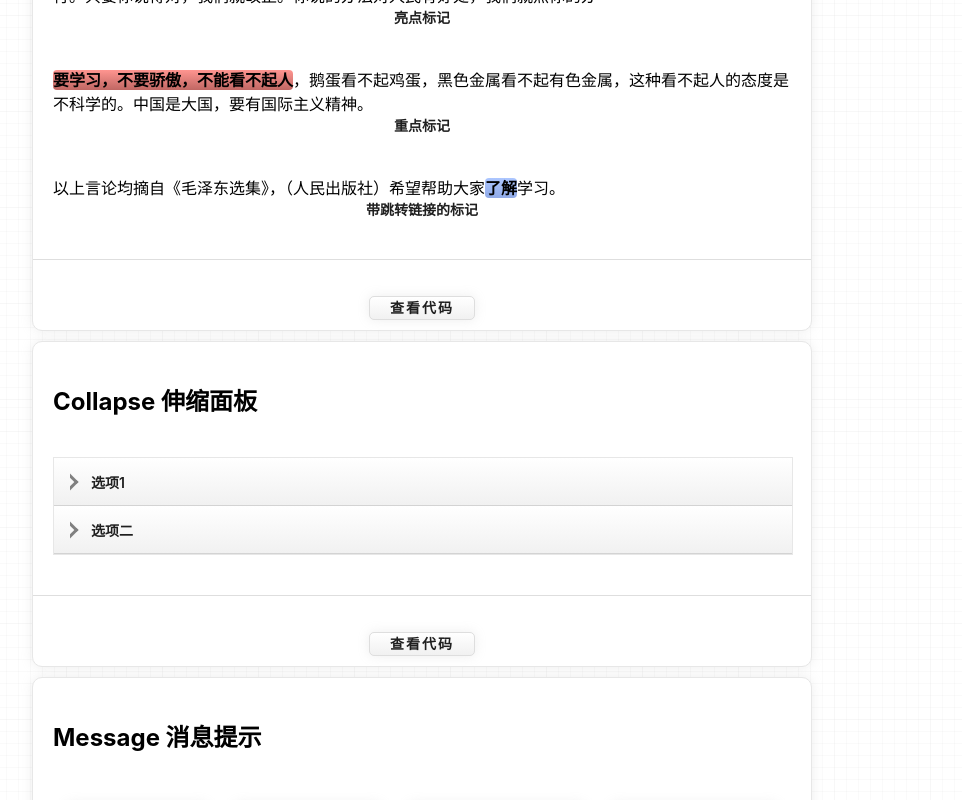
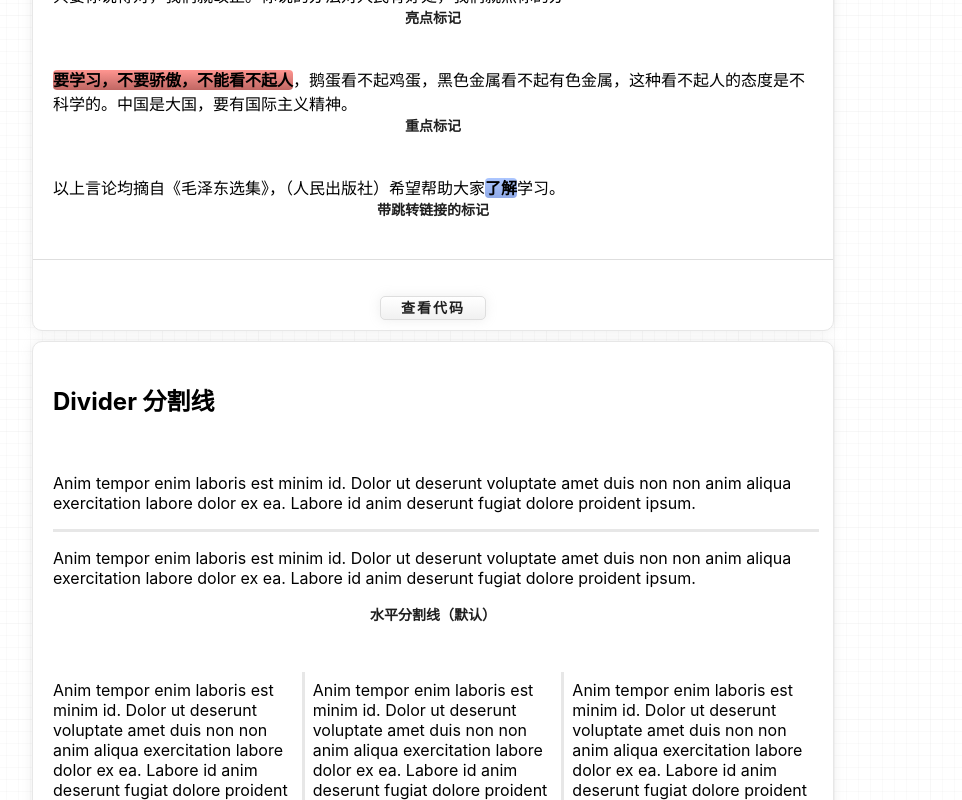
Before and after one commit to undefine4080/Wood-UI-React, a React (Vite) app: page / in a window 1280 px wide. Shown: the part 2000-2800 px from the top of the page, without its empty margins (318-1280 px from the left). Built offline with nearby package versions, Linux system fonts and the light colour scheme; a small style sheet from the web is missing.

Commit message:
static: 示例页面增加部分代码示例

```diff
--- a/src/App.tsx
+++ b/src/App.tsx
@@ -41,13 +41,13 @@ function App () {
 
               <CollapseItem label="导航">
                 <CollapseNav label="Nav 导航栏" disabled />
-                <CollapseNav label="Collapse 伸缩面板" url="#collapse" disabled />
+                <CollapseNav label="Collapse 伸缩面板" url="#collapse" />
               </CollapseItem>,
 
               <CollapseItem label="弹窗">
                 <CollapseNav label="Dialog 对话框" disabled />
                 <CollapseNav label="Popover 弹出层" disabled />
-                <CollapseNav label="Message 消息提示" url="#message" disabled />
+                <CollapseNav label="Message 消息提示" url="#message" />
               </CollapseItem>,
 
               <CollapseItem label="内容">
@@ -68,9 +68,9 @@ function App () {
             <IntroLayout />
             <IntroButton />
             <IntroMark />
+            <IntroDivider />
             <IntroCollapse />
             <IntroMessage />
-            <IntroDivider />
           </Main>
         }
       >
--- a/src/base/introComponent.tsx
+++ b/src/base/introComponent.tsx
@@ -6,7 +6,7 @@ export function IntroComponent ( props: any ) {
     useEffect( () => {
         document.querySelectorAll( "pre code" ).forEach( block => {
             try {
-
+                // @ts-ignore
                 hljs.highlightBlock( block );
             } catch ( e ) {
                 console.log( e );
@@ -17,7 +17,6 @@ export function IntroComponent ( props: any ) {
     const [ codeHeight, setCodeHeight ] = useState( '0px' );
 
     const switchCodePanel = () => {
-        debugger;
         if ( codeHeight === 'max-content' ) {
             setCodeHeight( '0px' );
         } else {
@@ -46,7 +45,7 @@ export function IntroComponent ( props: any ) {
             </section>
 
             <section className="intro__code" >
-                <pre style={ { overflow: 'hidden', height: codeHeight } }>
+                <pre style={ { overflowX: 'auto', height: codeHeight, maxWidth: '800px', transition: 'all 0.3 ease' } }>
                     <code style={ { backgroundColor: '#dfefdd' } }>{ code }</code>
                 </pre>
                 <p className="intro__code--title"><Button type="plain" size="small" onClick={ switchCodePanel }>查看代码</Button></p>
--- a/src/components/Message/Message.tsx
+++ b/src/components/Message/Message.tsx
@@ -64,4 +64,4 @@ const Message = {
     success: ( message: string ) => renderMessage( 'success', message ),
 };
 
-export default Message;
+export { Message };
--- a/src/introFragments/introCollapse.tsx
+++ b/src/introFragments/introCollapse.tsx
@@ -21,7 +21,28 @@ export default function () {
                 )
             }
         ],
-        code: ''
+        code: `
+        import { Collapse, CollapseItem, CollapseNav } from "../components/Collapse/Collapse";
+
+        <Collapse collapseItem={ [
+            <CollapseItem label="选项1">
+                <p style={ { margin: '8px' } }> Cillum ut est ea eu. Culpa
+                in commodo cupidatat adipisicing ut fugiat ad nostrud sit
+                veniam. Lorem eiusmod in do aliqua nostrud est ex irure
+                exercitation incididunt sunt cillum voluptate pariatur.
+                Cupidatat exercitation labore officia labore ex Lorem amet
+                duis voluptate non id cupidatat. Officia incididunt
+                incididunt tempor officia laborum laboris adipisicing
+                minim proident ad tempor commodo deserunt.</p>
+            </CollapseItem>,
+
+            <CollapseItem label="选项二">
+                <CollapseNav label="Apple官网" url="www.apple.com" newTab={ false } />
+                <CollapseNav label="Google官网" url="www.google.com" />
+            </CollapseItem>
+        ] }>
+        </Collapse >
+        `
     };
 
     return <IntroComponent { ...props } />;
--- a/src/introFragments/introDivider.tsx
+++ b/src/introFragments/introDivider.tsx
@@ -33,7 +33,31 @@ function IntroDivider () {
                 info: '垂直分割线'
             },
         ],
-        code: ''
+        code: `
+        import { Divider } from "../components/Divider/Divider";
+
+        <div>
+            <p>Anim tempor enim laboris est minim id. Dolor ut deserunt voluptate amet duis non non anim
+                aliqua exercitation labore dolor ex ea. Labore id anim deserunt fugiat dolore proident ipsum.</p>
+            <Divider />
+            <p>Anim tempor enim laboris est minim id. Dolor ut deserunt voluptate amet duis non non anim
+                liqua exercitation labore dolor ex ea. Labore id anim deserunt fugiat dolore proident ipsum.</p>
+        </div>
+
+        <div style={ { display: 'flex' } }>
+            <p style={ { flexBasis: 'auto' } }>Anim tempor enim laboris est minim id. Dolor ut deserunt
+                voluptate amet duis non non anim aliqua exercitation labore dolor ex ea. Labore id anim
+                deserunt fugiat dolore proident ipsum.</p>
+            <Divider direction={ 'vertical' } />
+            <p style={ { flexBasis: 'auto' } }>Anim tempor enim laboris est minim id. Dolor ut deserunt
+                voluptate amet duis non non anim aliqua exercitation labore dolor ex ea. Labore id anim
+                deserunt fugiat dolore proident ipsum.</p>
+            <Divider direction={ 'vertical' } />
+            <p style={ { flexBasis: 'auto' } }>Anim tempor enim laboris est minim id. Dolor ut deserunt
+                voluptate amet duis non non anim aliqua exercitation labore dolor ex ea. Labore id anim
+                deserunt fugiat dolore proident ipsum.</p>
+        </div>
+        `
     };
 
     return <IntroComponent { ...props } />;
--- a/src/introFragments/introLayout.tsx
+++ b/src/introFragments/introLayout.tsx
@@ -63,7 +63,24 @@ export default function () {
                     </Container >
                 )
             },
-        ]
+        ],
+        code: `
+        import { Container, Aside, Main, Header, Footer } from "../components/Layout/Layout";
+
+        <Container width="400px"
+            header={ <Header style={ { height: '60px', backgroundColor: 'rgb(230, 230, 230)' } } className="wdu-row-both-center">
+                Header
+            </Header> }
+
+            aside={ <Aside side="left" width="100px" height="200px" className="wdu-row-both-center" style={
+                { backgroundColor: 'rgb(209, 208, 208)' } }>Aside</Aside> }
+
+            main={ <Main className="wdu-row-both-center wdu-bg-important"> Main</Main> }
+
+            footer={ <Footer style={ { height: '60px', backgroundColor: 'rgb(230, 230, 230)' } }
+            className="wdu-row-both-center">Footer</Footer> }>
+        </Container >
+        `
     };
 
     return <IntroComponent { ...props } />;
--- a/src/introFragments/introMark.tsx
+++ b/src/introFragments/introMark.tsx
@@ -1,7 +1,6 @@
 import { IntroComponent } from "../base/introComponent";
-import Mark from "../components/Mark/Mark";
-export default function ()
-{
+import { Mark } from "../components/Mark/Mark";
+export default function () {
     const props = {
         title: 'Mark 标记',
         position: 'mark',
@@ -23,7 +22,17 @@ export default function ()
                 info: '带跳转链接的标记'
             }
         ],
-        code: ''
+        code: `
+        import { Mark } from "../components/Mark/Mark";
+
+        <div><Mark>革命不是请客吃饭</Mark>，不是绘画绣花，不能那样雅致，那样从容不迫，文质彬彬，那样温良恭俭让，革命是暴动，是一个阶级推翻另外一个阶级的运动。</div>
+
+        <div><Mark type="light">我们是为人民服务的</Mark>，所以，我们只要有缺点，就不怕别人批评指出。不管是什么人，谁向我们指出都行。只要你说得对，我们就改正。你说的办法对人民有好处，我们就照你的办</div>
+
+        <div><Mark type='remind'>要学习，不要骄傲，不能看不起人</Mark>，鹅蛋看不起鸡蛋，黑色金属看不起有色金属，这种看不起人的态度是不科学的。中国是大国，要有国际主义精神。</div>
+
+        <div>以上言论均摘自《毛泽东选集》，（人民出版社）希望帮助大家<Mark link="https://zhuanlan.zhihu.com/p/138432834">了解</Mark>学习。</div>
+        `
     };
 
     return <IntroComponent { ...props } />;
--- a/src/introFragments/introMessage.tsx
+++ b/src/introFragments/introMessage.tsx
@@ -1,6 +1,6 @@
 import { IntroComponent } from "../base/introComponent";
 import { Button } from "../components/Button/Button";
-import Message from "../components/Message/Message";
+import { Message } from "../components/Message/Message";
 
 export default function () {
     const props = {
@@ -20,7 +20,17 @@ export default function () {
                 component: <Button type="danger" onClick={ () => Message.danger( '这次请求失败了' ) }>danger 全局消息</Button>
             },
         ],
-        code: ''
+        code: `
+        import { Message } from "../components/Message/Message";
+
+        <Button type="plain" onClick={ () => Message.info( '你的假期余额已不足，请充值' ) }>info 全局消息</Button>
+
+        <Button type="warn" onClick={ () => Message.warn( '请洗干净手再来' ) }>warn 全局消息</Button>
+
+        <Button type="success" onClick={ () => Message.success( '哈哈哈' ) }>success 全局消息</Button>
+
+        <Button type="danger" onClick={ () => Message.danger( '这次请求失败了' ) }>danger 全局消息</Button>
+        `
     };
 
     return <IntroComponent { ...props } />;
```
Also changed, not shown: src/components/Mark/Mark.tsx (+3 -6 lines), 3 other files (tests, documents, lock files or other folders).
